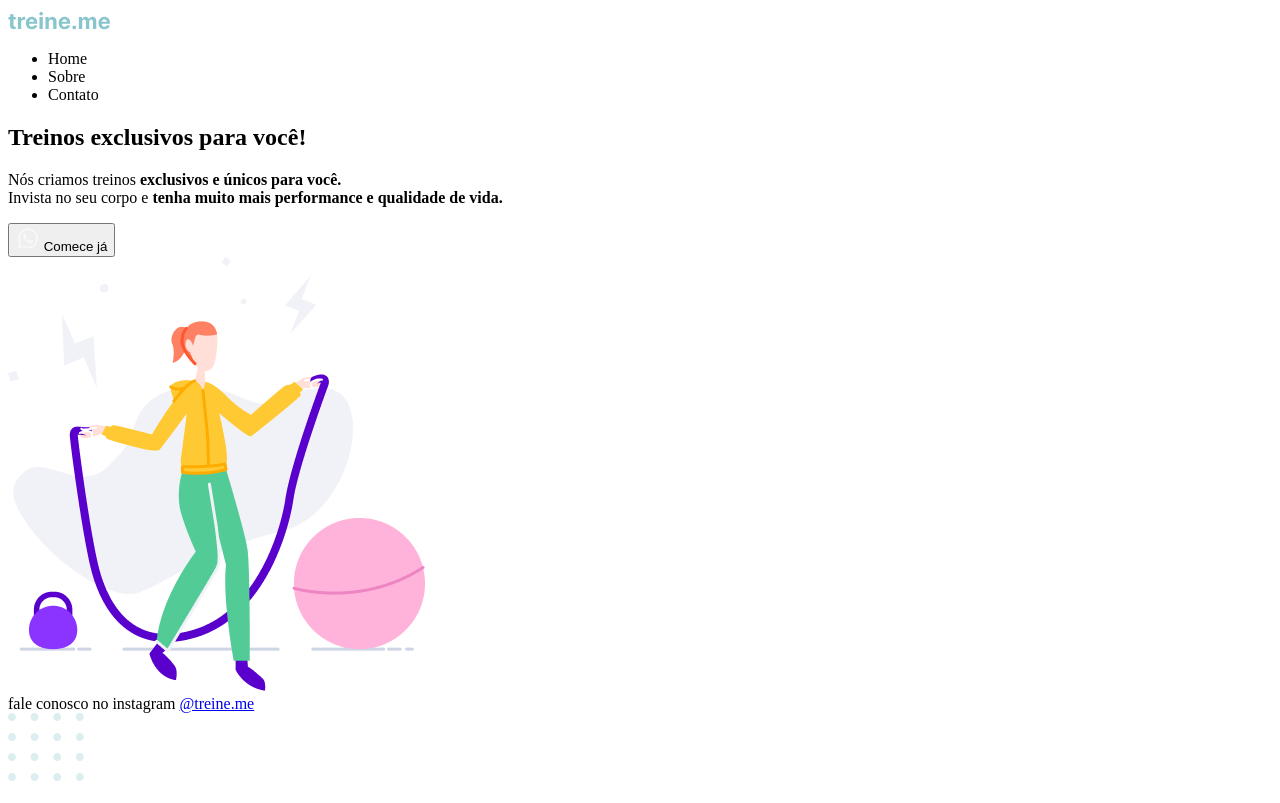
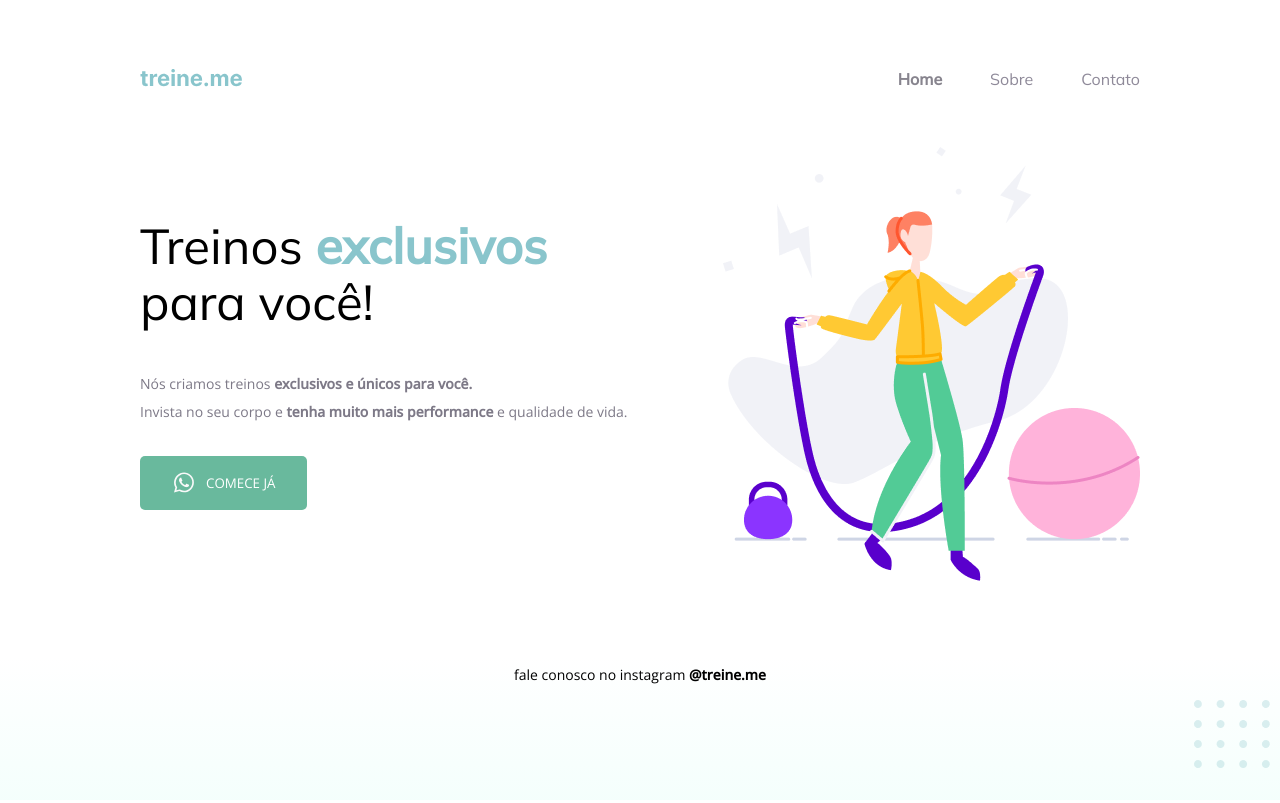
Before and after one commit to devalbertomoiseis/rocketseat-explorer, a plain HTML site: page Projetos/03-Projeto/index.html in a window 1280 px wide. Drawn offline with nearby package versions, Linux system fonts and the light colour scheme.

Commit message:
Finalização do Projeto Treine me

```diff
--- a/Projetos/03-Projeto/index.html
+++ b/Projetos/03-Projeto/index.html
@@ -8,24 +8,28 @@
   </head>
   <body>
     <div class="page">
-      <header>
-        <img src="./img/Logo.svg" alt="Imagem da Logo" />
-        <nav>
-          <ul>
-            <li>Home</li>
-            <li>Sobre</li>
-            <li>Contato</li>
-          </ul>
-        </nav>
-      </header>
+      <nav>
+        <a id="logo" href="#">
+          <img src="./img/Logo.svg" alt="Treine me" />
+        </a>
+        <ul>
+          <li><a class="active" href="#">Home</a></li>
+          <li><a href="#">Sobre</a></li>
+          <li><a href="#">Contato</a></li>
+        </ul>
+      </nav>
+
       <main>
         <section class="text">
-          <h1>Treinos exclusivos para você!</h1>
+          <h1>
+            Treinos <span>exclusivos</span><br />
+            para você!
+          </h1>
           <p>
             Nós criamos treinos <strong>exclusivos e únicos para você. </strong
             ><br />
             Invista no seu corpo e
-            <strong>tenha muito mais performance e qualidade de vida.</strong>
+            <strong>tenha muito mais performance</strong> e qualidade de vida.
           </p>
           <button>
             <img src="./img/whatsapp 1.svg" alt="ícone do whatsapp" />
@@ -40,6 +44,7 @@
       </footer>
     </div>
     <img
+      id="balls"
       src="./img/balls-decoration.png"
       alt="Bolinhas decorativas verdes no canto inferior da página"
     />
--- a/Projetos/03-Projeto/style.css
+++ b/Projetos/03-Projeto/style.css
@@ -0,0 +1,141 @@
+@import url("https://fonts.googleapis.com/css2?family=Mulish:ital,wght@0,200;0,400;0,500;1,300&family=Open+Sans:ital,wght@0,300;0,400;0,500;1,300&display=swap");
+/*
+font-family: 'Mulish', sans-serif;
+font-family: 'Open Sans', sans-serif;
+*/
+* {
+  padding: 0;
+  margin: 0;
+  box-sizing: border-box;
+}
+
+body {
+  font-family: "Open Sans", sans-serif;
+  background: linear-gradient(
+    180deg,
+    rgba(227, 255, 248, 0) 82.08%,
+    rgba(227, 255, 248, 0.38) 100%
+  );
+  min-height: 100vh;
+}
+
+.page {
+  width: 1000px;
+  margin: 0 auto;
+  padding-top: 65px;
+}
+
+nav {
+  display: flex;
+  justify-content: space-between;
+  align-items: center;
+
+  margin-bottom: 55px;
+}
+
+ul {
+  display: flex;
+  gap: 48px;
+  list-style: none;
+  margin: 0;
+  padding: 0;
+}
+
+ul li a {
+  text-decoration: none;
+  color: #1f1534;
+  opacity: 0.5;
+}
+
+ul li a.active {
+  color: #120c1f;
+  font-weight: bold;
+}
+
+ul li a:hover {
+  font-weight: bold;
+}
+
+h1,
+ul {
+  font-family: "Mulish", sans-serif;
+}
+
+main {
+  display: flex;
+  justify-content: space-between;
+  align-items: center;
+  flex-wrap: wrap;
+}
+
+h1 {
+  font-size: 49px;
+  line-height: 56px;
+  color: #000000;
+  font-weight: normal;
+  width: 490px;
+  margin-bottom: 40px;
+}
+
+h1 span {
+  color: #89c5cc;
+  font-weight: bold;
+}
+
+.text {
+  padding: 40px 0;
+}
+
+.text p {
+  font-size: 14px;
+  line-height: 28px;
+  color: #7d7987;
+  margin-bottom: 30px;
+}
+
+.text p strong {
+  color: #7d7987;
+}
+
+button {
+  color: #fff;
+  text-transform: uppercase;
+  font-family: "Open Sans", sans-serif;
+
+  background: #69b99d;
+  border: 0;
+  padding: 14px 32px 15px;
+
+  display: flex;
+  align-items: center;
+  justify-content: center;
+  gap: 10px;
+
+  border-radius: 5px;
+
+  cursor: pointer;
+}
+button:hover {
+  background: #54a388;
+  transition: 0.6s;
+}
+
+footer {
+  font-size: 14px;
+  line-height: 28px;
+  text-align: center;
+  margin: 80px 0 0 0;
+}
+
+footer a {
+  text-decoration: none;
+  color: #000;
+  font-weight: bold;
+}
+
+#balls {
+  position: fixed;
+  top: 700px;
+  bottom: 0;
+  right: 0;
+}
```
